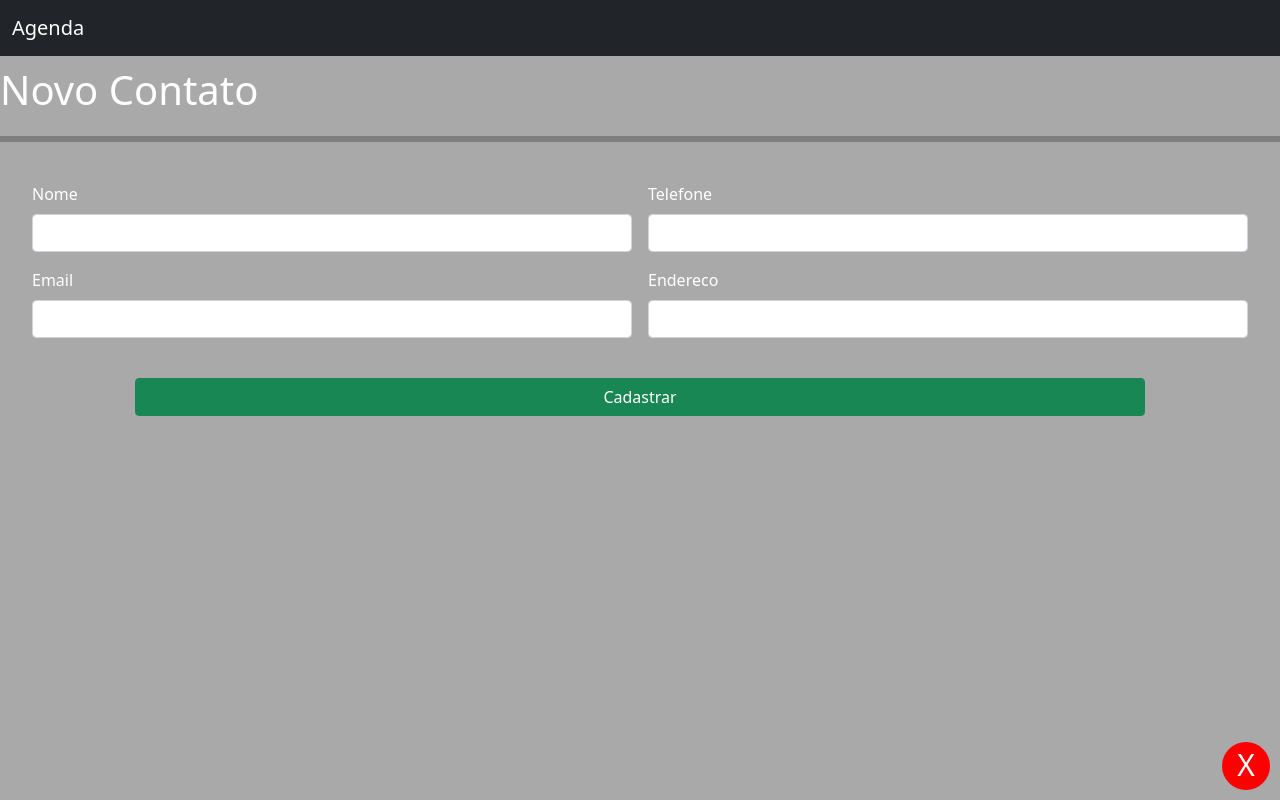
After one commit to Felipe-Cavalca/Agenda, a PHP site: page /html/cadastrarContato.html in a window 1280 px wide. The commit adds this page. Run offline with PHP 8.4, Linux system fonts and the light colour scheme.

Commit message:
Criação do cadastro de contatos no banco de dados

```diff
--- a/css/index.css
+++ b/css/index.css
@@ -13,7 +13,11 @@ hr{
     border: 2px solid black;
 }
 
-.botao-flutuante{
+.full{
+    width: 100%;
+}
+
+.botao-flutuante-cadastro{
     position: fixed;
     bottom:10px;
     right:10px;
@@ -24,4 +28,19 @@ hr{
     color:white;
     background-color: blue;
     text-align: center;
+    text-decoration: none;
 }
+
+.botao-flutuante-voltar{
+    position: fixed;
+    bottom:10px;
+    right:10px;
+    width: 48px;
+    height: 48px;
+    border-radius: 30px;
+    font-size: 30px;
+    color:white;
+    background-color: red;
+    text-align: center;
+    text-decoration: none;
+}
--- /dev/null
+++ b/html/cadastrarContato.html
@@ -0,0 +1,69 @@
+<!DOCTYPE html>
+<html lang="pt-br">
+
+<head>
+    <meta charset="UTF-8">
+    <meta http-equiv="X-UA-Compatible" content="IE=edge">
+    <meta name="viewport" content="width=device-width, initial-scale=1.0">
+    <link href="../framework/bootstrap/css/bootstrap.min.css" rel="stylesheet">
+    <script src="../framework/bootstrap/js/bootstrap.bundle.min.js"></script>
+    <link href="../css/index.css" rel="stylesheet">
+    <script src="../framework/jquery-3.6.0.min.js"></script>
+
+    <title>Home</title>
+</head>
+
+<body>
+
+    <!--navbar-->
+    <nav class="navbar navbar-dark bg-dark">
+        <div class="container-fluid">
+            <a class="navbar-brand">Agenda</a>
+        </div>
+    </nav>
+
+    <!--cadastro-->
+    <section class="mt-1">
+        <p class="fs-1">Novo Contato</p>
+        <hr>
+        <form action="">
+            <div class="row g-3 m-4">
+                <div class="col-md-6">
+                    <label for="nome" class="form-label">Nome</label>
+                    <input id="nome" type="text" class="form-control">
+                </div>
+                <div class="col-md-6">
+                    <label for="telefone" class="form-label">Telefone</label>
+                    <input id="telefone" type="text" class="form-control">
+                </div>
+                <div class="col-md-6">
+                    <label for="email" class="form-label">Email</label>
+                    <input id="email" type="email" class="form-control">
+                </div>
+                <div class="col-md-6">
+                    <label for="endereco" class="form-label">Endereco</label>
+                    <input id="endereco" type="text" class="form-control">
+                </div>
+                <div class="col-md-1"></div>
+                <div class="col-md-10">
+                    <label></label>
+                    <button id="cadastrarContato" type="button" class="btn btn-success full">Cadastrar</button>
+                </div>
+                <div class="col-md-10"></div>
+            </div>
+        </form>
+    </section>
+
+
+    <!--botoes-->
+    <a href="home.html" class="botao-flutuante-voltar">
+        <p>X</p>
+    </a>
+
+    <script src="../js/contato.js"></script>
+    <script src="../js/controlador.js"></script>
+    <script>
+    </script>
+</body>
+
+</html>
--- a/js/contato.js
+++ b/js/contato.js
@@ -62,15 +62,13 @@ function Contato(id, nome, telefone, email, endereco) {
 
 function homeContatos(elemento){
     var escrever = "";
-    for(var i =0; i<contatos.length; i++){
-        escrever += '<li onclick="editar()" class="list-group-item d-flex justify-content-between align-items-start contato">'+
-                        '<div class="ms-2 me-auto">'+
-                            '<div class="fw-bold mb-3">Nome: ' + contatos[i].GetNome() + '</div>'+
-                            '<p>Telefone: ' + contatos[i].GetTelefone() + '</p>'+
-                            '<p>Email: ' + contatos[i].GetEmail() + '</p>'+
-                            '<p>Endereço: ' + contatos[i].GetEndereco() + '</p>'+
-                        '</div>'+
-                    '</li>';
-    }
+    escrever += '<li onclick="editar()" class="list-group-item d-flex justify-content-between align-items-start contato">'+
+                    '<div class="ms-2 me-auto">'+
+                        '<div class="fw-bold mb-3">Nome: ' + contato.GetNome() + '</div>'+
+                        '<p>Telefone: ' + contato.GetTelefone() + '</p>'+
+                        '<p>Email: ' + contato.GetEmail() + '</p>'+
+                        '<p>Endereço: ' + contato.GetEndereco() + '</p>'+
+                    '</div>'+
+                '</li>';
     document.getElementById(elemento).innerHTML = escrever;
 }
--- a/js/controlador.js
+++ b/js/controlador.js
@@ -1,3 +1,29 @@
-var contatos = [];
+$(document).ready(function(){
+    $("#cadastrarContato").on('click', function(){
 
-contatos.push(new Contato(1, "Felipe", "1298887070", "sla@gmail.com", "rua aaaa"));
+        var dados = {
+            'nome' : document.getElementById("nome").value,
+            'telefone' : document.getElementById("telefone").value,
+            'email' : document.getElementById("email").value,
+            'endereco' : document.getElementById("endereco").value,
+        }
+        dados = JSON.stringify(dados);
+
+        $.ajax({
+            url: 'http://localhost/Agenda/php/cadastroContato.php',
+            async: false,
+            data: {data:dados},
+            type: 'POST',
+            beforeSent: function () {
+
+            },
+            success: function (resposta) {
+                alert(resposta);
+            },
+            complete: function () {
+
+            }
+        });
+        return false;
+    });
+});
```
Also changed, not shown: html/home.html (+3 -6 lines), php/cadastroContato.php (added, +30 -0 lines), php/conexao.php (added, +10 -0 lines).
